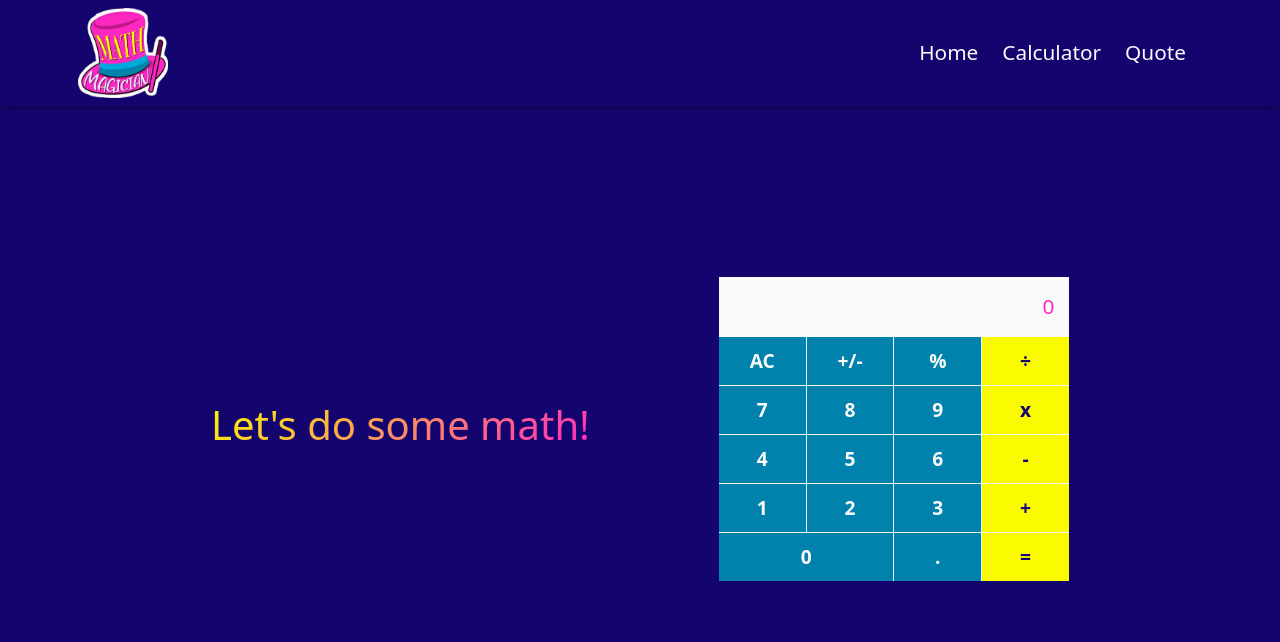
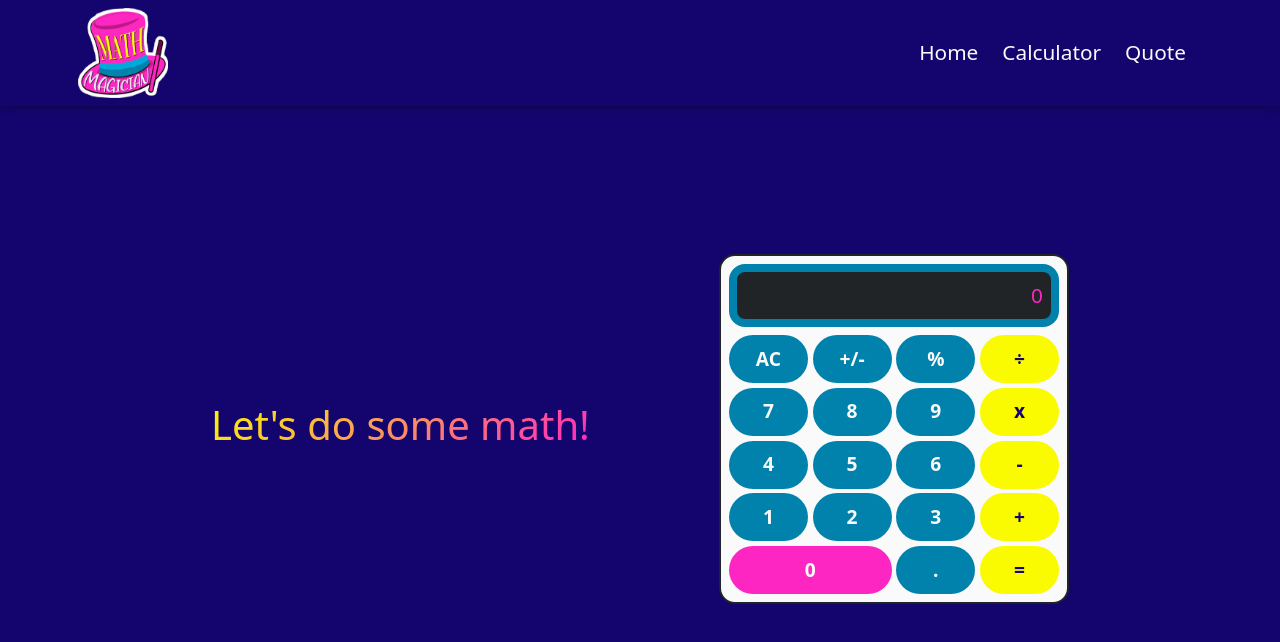
Before and after one commit to ITurres/math-magicians, a React (Create React App) app: page /calculator in a window 1280 px wide. Shown: the top 642 px of the page. Built offline with nearby package versions, Linux system fonts and the light colour scheme.

Commit message:
feat: Added new styles to -Calculator-component- on 'Calculator.scss'

```diff
--- a/src/styles/components/Calculator.scss
+++ b/src/styles/components/Calculator.scss
@@ -16,24 +16,32 @@
   -webkit-text-fill-color: transparent;
 }
 
+.Calculator,
+.Calculator__screen {
+  padding: 0.5rem;
+  border-radius: 1rem;
+}
+
 .Calculator {
   max-width: 350px;
-  background-color: aliceblue;
+  background-color: $off-white;
   width: 100%;
+  border: 2px solid $off-black;
 }
 
 .Calculator__screen {
-  background-color: $off-white;
+  background-color: $off-black;
   color: $pink;
-  padding: 0.7em;
   text-align: end;
   font-size: 1.3rem;
+  border: 0.5rem solid $light-blue;
+  margin-bottom: 0.5rem;
 }
 
 .Calculator__buttons--holder {
   display: grid;
   grid-template-columns: repeat(4, 1fr);
-  grid-gap: 1px;
+  grid-gap: 0.3rem;
 }
 
 .row {
@@ -42,6 +50,7 @@
 
 .row:last-child .last-number {
   grid-column: span 2;
+  background-color: $pink;
 }
 
 button.operator,
@@ -57,6 +66,7 @@ button.number {
   font-weight: 600;
   color: $off-white;
   grid-column: span 1;
+  border-radius: 2rem;
 }
 
 button.operator.orange {
```
